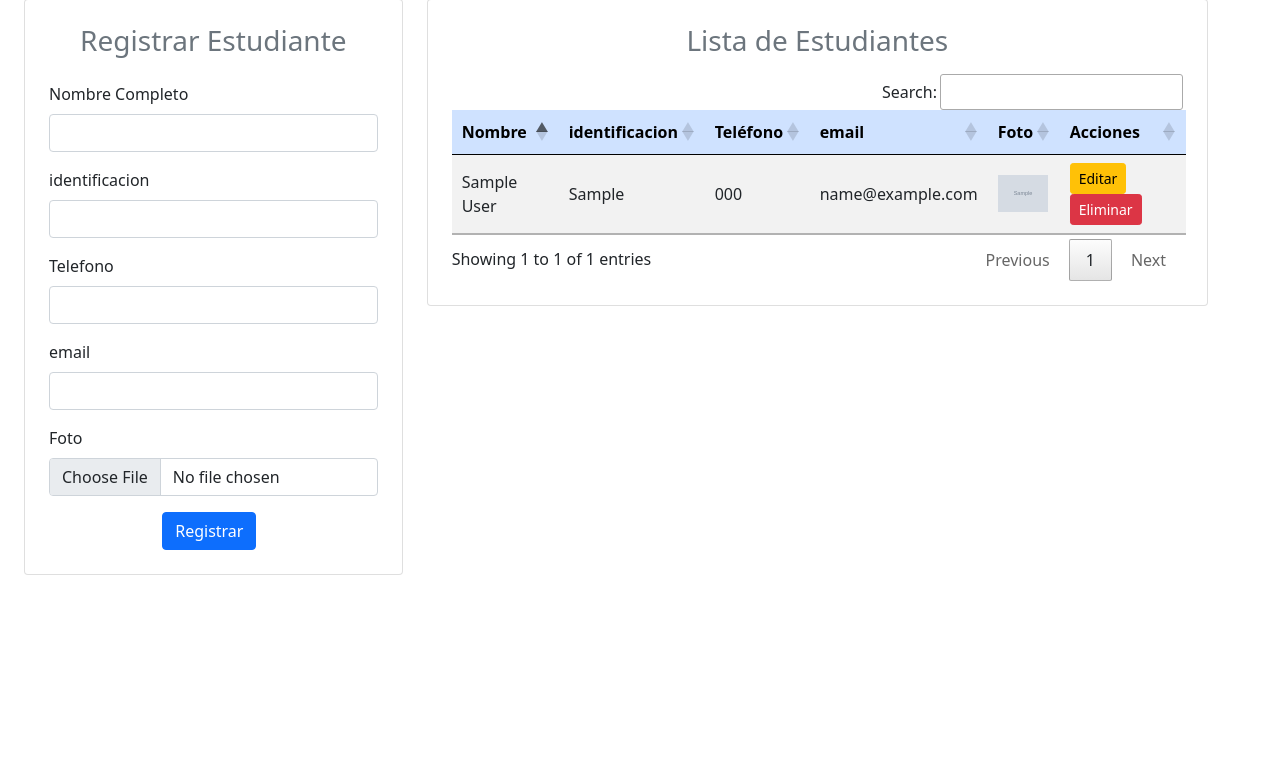
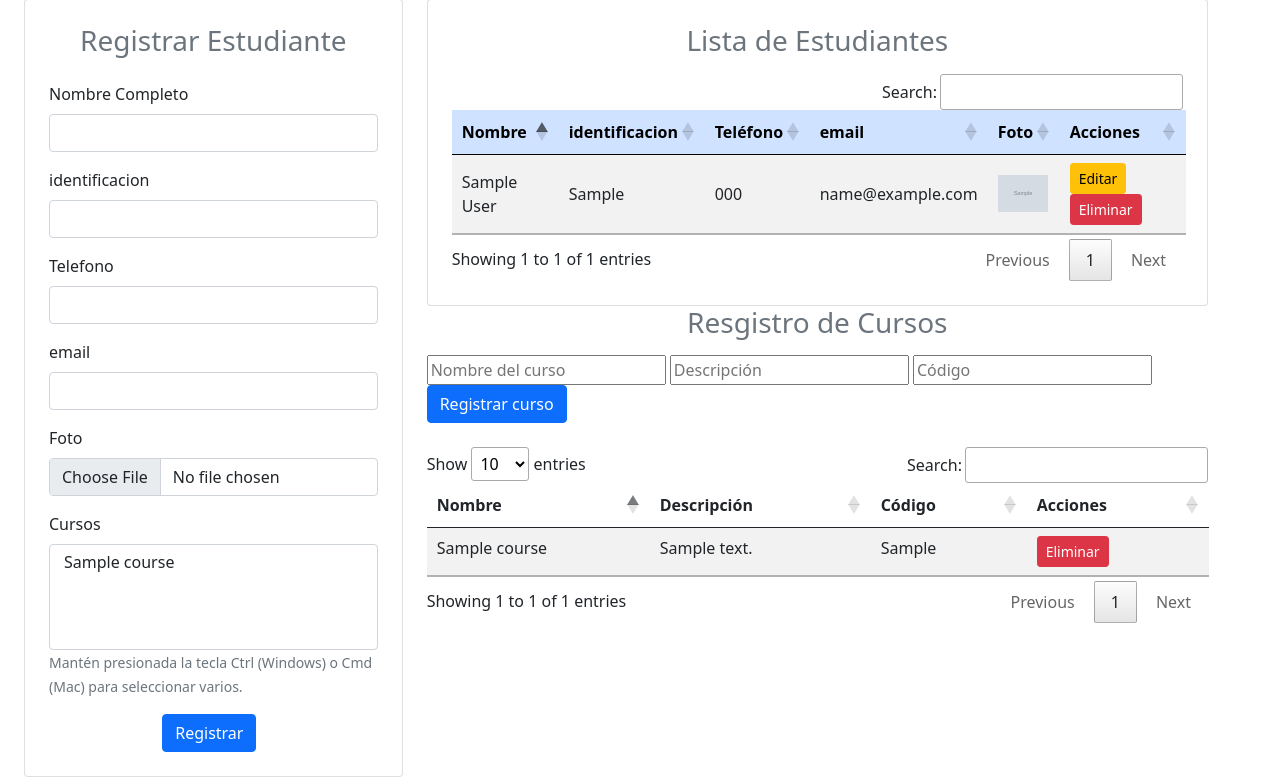
Before and after one commit to C1ndyJS/CRUD-PHP, a PHP site: page / in a window 1280 px wide. Shown: the part 89-866 px from the top of the page. Before the commit the page ends 664 px from the top, so only its background shows below. Run offline with PHP 8.4, Linux system fonts and the light colour scheme; tables that the repository leaves empty hold one stand-in row (values such as "Sample post"); grey boxes marked "Sample" are stand-in pictures; some libraries are stand-ins or nearby versions.

Commit message:
Improve with PDO & Courses in all aspects, model, controller & main.js

```diff
--- a/assets/js/main.js
+++ b/assets/js/main.js
@@ -1,36 +1,65 @@
 let editMode = false; // false = registrar, true = editar
 let tabla; // hacemos global la referencia a DataTable
+let tablaCursos;
 
-//Read
+//================ Tabla de cursos ================
 $(document).ready(function () {
-  tabla = $('#tablaEstudiantes').DataTable({
-    ajax: "controllers/studentControllers.php?action=read",
+  tablaCursos = $('#tablaCursos').DataTable({
+    ajax: "controllers/courseController.php?action=read",
     columns: [
       { data: "nombre" },
-      { data: "identificacion" },
-      { data: "telefono" },
-      { data: "email" },
-      {
-        data: "foto",
-        render: function (data) {
-          return data ? `<img src="assets/img/estudiantes/${data}" width="50">` : '';
-        }
-      },
+      { data: "descripcion" },
+      { data: "codigo" },
       {
         data: "id",
         render: function (id) {
           return `
-            <button class="btn btn-warning btn-sm" onclick="editar(${id})">Editar</button>
-            <button class="btn btn-danger btn-sm" onclick="eliminar(${id})">Eliminar</button>
+            <button class="btn btn-danger btn-sm" onclick="eliminarCurso(${id})">Eliminar</button>
           `;
         }
       }
-    ],
-    dom: 'Bfrtip',
-    buttons: ['excel']
+    ]
   });
 });
 
+// Crear curso
+$('#formCurso').on('submit', function (e) {
+  e.preventDefault();
+  $.post("controllers/courseController.php?action=create", $(this).serialize(), function (resp) {
+    alert(resp);
+    $('#formCurso')[0].reset();
+    tablaCursos.ajax.reload();
+  });
+});
+
+// Eliminar curso
+function eliminarCurso(id) {
+  if (confirm("¿Eliminar este curso?")) {
+    $.post("controllers/courseController.php?action=delete", { id: id }, function (resp) {
+      alert(resp);
+      tablaCursos.ajax.reload();
+    });
+  }
+}
+
+// Llenar select de cursos al cargar la página
+function cargarCursos() {
+  $.getJSON("controllers/courseController.php?action=read", function(data) {
+    let $select = $("#cursos");
+    $select.empty();
+    data.data.forEach(curso => {
+      $select.append(`<option value="${curso.id}">${curso.nombre}</option>`);
+    });
+  });
+}
+
+$(document).ready(function () {
+  cargarCursos(); // 👈 carga cursos al iniciar
+});
+
+
+
+//================ ESTUDIANTES ================
 //Create
 $('#formRegistro').on('submit', function (e) {
     e.preventDefault();
@@ -88,6 +117,37 @@ $('#formRegistro').on('submit', function (e) {
     });
 });
 
+//Read
+$(document).ready(function () {
+  tabla = $('#tablaEstudiantes').DataTable({
+    ajax: "controllers/studentControllers.php?action=read",
+    columns: [
+      { data: "nombre" },
+      { data: "identificacion" },
+      { data: "telefono" },
+      { data: "email" },
+      {
+        data: "foto",
+        render: function (data) {
+          return data ? `<img src="assets/img/estudiantes/${data}" width="50">` : '';
+        }
+      },
+      {
+        data: "id",
+        render: function (id) {
+          return `
+            <button class="btn btn-warning btn-sm" onclick="editar(${id})">Editar</button>
+            <button class="btn btn-danger btn-sm" onclick="eliminar(${id})">Eliminar</button>
+          `;
+        }
+      }
+    ],
+    dom: 'Bfrtip',
+    buttons: ['excel']
+  });
+});
+
+// Cancelar edición
 $('#btnCancel').on('click', function () {
   $('#formRegistro')[0].reset();   // limpiar form
   $('#id').val('');
@@ -97,6 +157,7 @@ $('#btnCancel').on('click', function () {
   editMode = false;
 });
 
+// Eliminar estudiante
 function eliminar(id) {
   if (confirm("¿Seguro de eliminar este estudiante?")) {
     $.post("controllers/studentControllers.php?action=delete", { id: id }, function (resp) {
--- /dev/null
+++ b/controllers/CourseController.php
@@ -0,0 +1,53 @@
+<?php
+require_once("../db/connection.php");
+
+class Course {
+    private $db;
+    public function __construct($conexion) {
+        $this->db = $conexion;
+    }
+
+    public function read() {
+        $result = $this->db->query("SELECT * FROM courses");
+        $data = [];
+        while ($row = $result->fetch_assoc()) {
+            $data[] = $row;
+        }
+        echo json_encode(["data" => $data]);
+    }
+
+    public function create($nombre, $descripcion, $codigo) {
+        $stmt = $this->db->prepare("INSERT INTO courses (nombre, descripcion, codigo) VALUES (?, ?, ?)");
+        $stmt->bind_param("sss", $nombre, $descripcion, $codigo);
+        if ($stmt->execute()) {
+            echo "✅ Curso registrado correctamente";
+        } else {
+            echo "❌ Error: " . $stmt->error;
+        }
+    }
+
+    public function delete($id) {
+        $stmt = $this->db->prepare("DELETE FROM courses WHERE id = ?");
+        $stmt->bind_param("i", $id);
+        if ($stmt->execute()) {
+            echo "🗑️ Curso eliminado";
+        } else {
+            echo "❌ Error: " . $stmt->error;
+        }
+    }
+}
+
+$course = new Course($conexion);
+
+$action = $_GET['action'] ?? '';
+switch ($action) {
+    case 'read':
+        $course->read();
+        break;
+    case 'create':
+        $course->create($_POST['nombre'], $_POST['descripcion'], $_POST['codigo']);
+        break;
+    case 'delete':
+        $course->delete($_POST['id']);
+        break;
+}
--- a/db/connection.php
+++ b/db/connection.php
@@ -1,7 +1,7 @@
 <?php
 $host = "localhost";
 $user = "root"; // cambia si tienes otra config
-$pass = "";
+$pass = "toor";
 $dbname = "tecnolab";
 
 $conexion = new mysqli($host, $user, $pass, $dbname);
--- a/index.php
+++ b/index.php
@@ -45,6 +45,15 @@
               <label for="foto" class="form-label">Foto</label>
               <input type="file" id="foto" class="form-control" name="foto">
             </div>
+
+            <div class="mb-3">
+              <label for="cursos" class="form-label">Cursos</label>
+              <select id="cursos" name="cursos[]" class="form-select" multiple>
+                <!-- Se llenará dinámicamente con AJAX -->
+              </select>
+              <small class="text-muted">Mantén presionada la tecla Ctrl (Windows) o Cmd (Mac) para seleccionar varios.</small>
+            </div>
+
             <div class="d-grid gap-2 d-md-flex justify-content-md-center">
               <button type="submit" id="btnSubmit" class="btn btn-primary me-2" name="btnregistrar" value="okay">Registrar</button>
               <button type="button" id="btnCancel" class="btn btn-secondary d-none">Cancelar</button>
@@ -68,7 +77,26 @@
                     </tr>
                   </thead>
               </table>
+              <div id="msg"></div>
             </div>
+
+            <h3 class="text-center text-secondary mb-3">Resgistro de Cursos</h3>
+              <form id="formCurso" method="POST" class="mb-4" enctype="multipart/form-data">
+                <input type="text" name="nombre" id="id" placeholder="Nombre del curso" required>
+                <input type="text" name="descripcion" id="cDescripcion" placeholder="Descripción">
+                <input type="text" name="codigo" id="cCodigo" placeholder="Código" required>
+                <button type="submit" class="btn btn-primary">Registrar curso</button>
+              </form>
+              <table id="tablaCursos" class="table table-striped">
+                <thead>
+                  <tr>
+                    <th>Nombre</th>
+                    <th>Descripción</th>
+                    <th>Código</th>
+                    <th>Acciones</th>
+                  </tr>
+                </thead>
+              </table>
           </div>
     </div>
   </div>
```
Also changed, not shown: models/studentModel.php (deleted, +0 -53 lines), assets/img/estudiantes/1756480449_unnamed.png (added), assets/img/estudiantes/logo.png (added).
